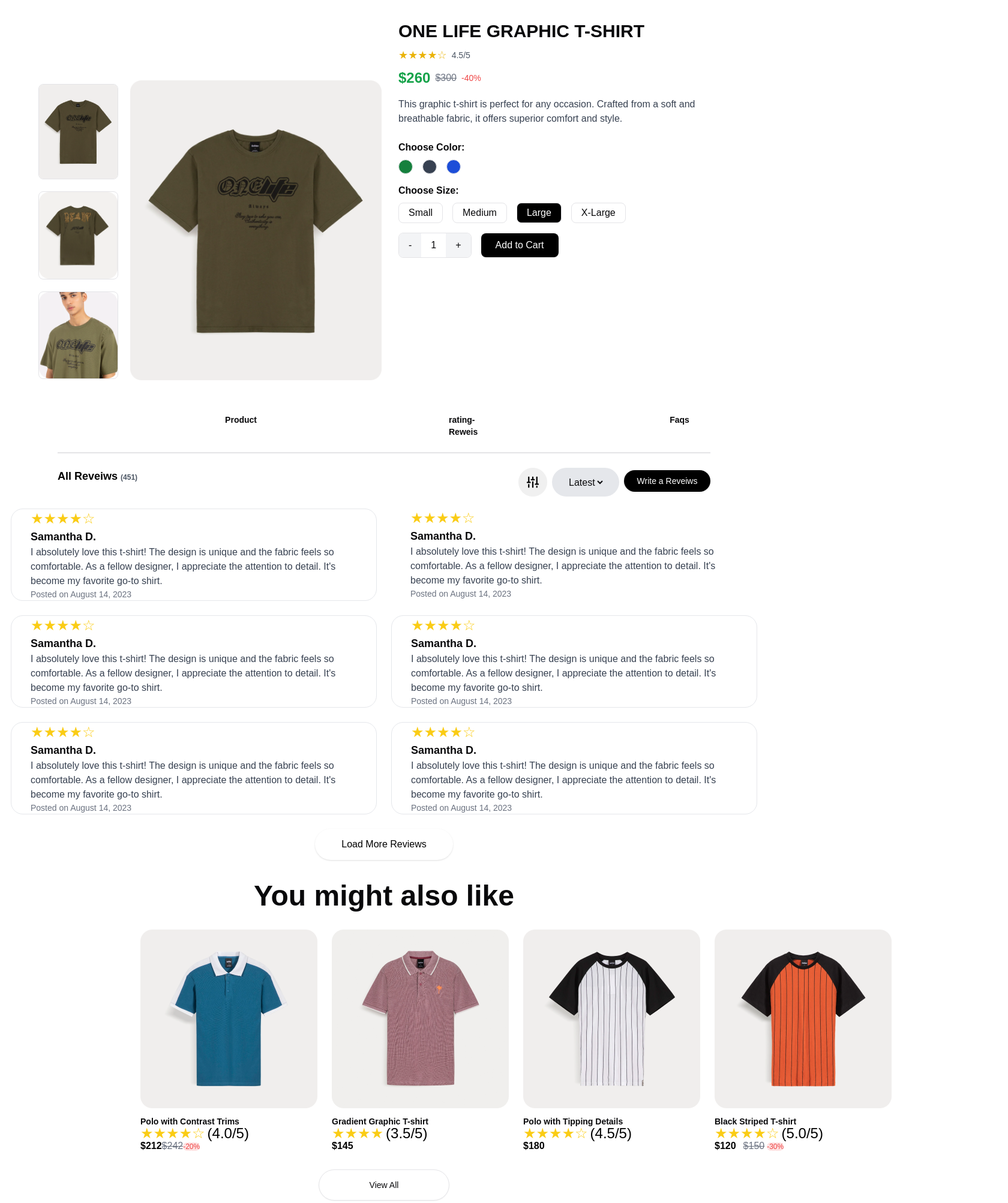
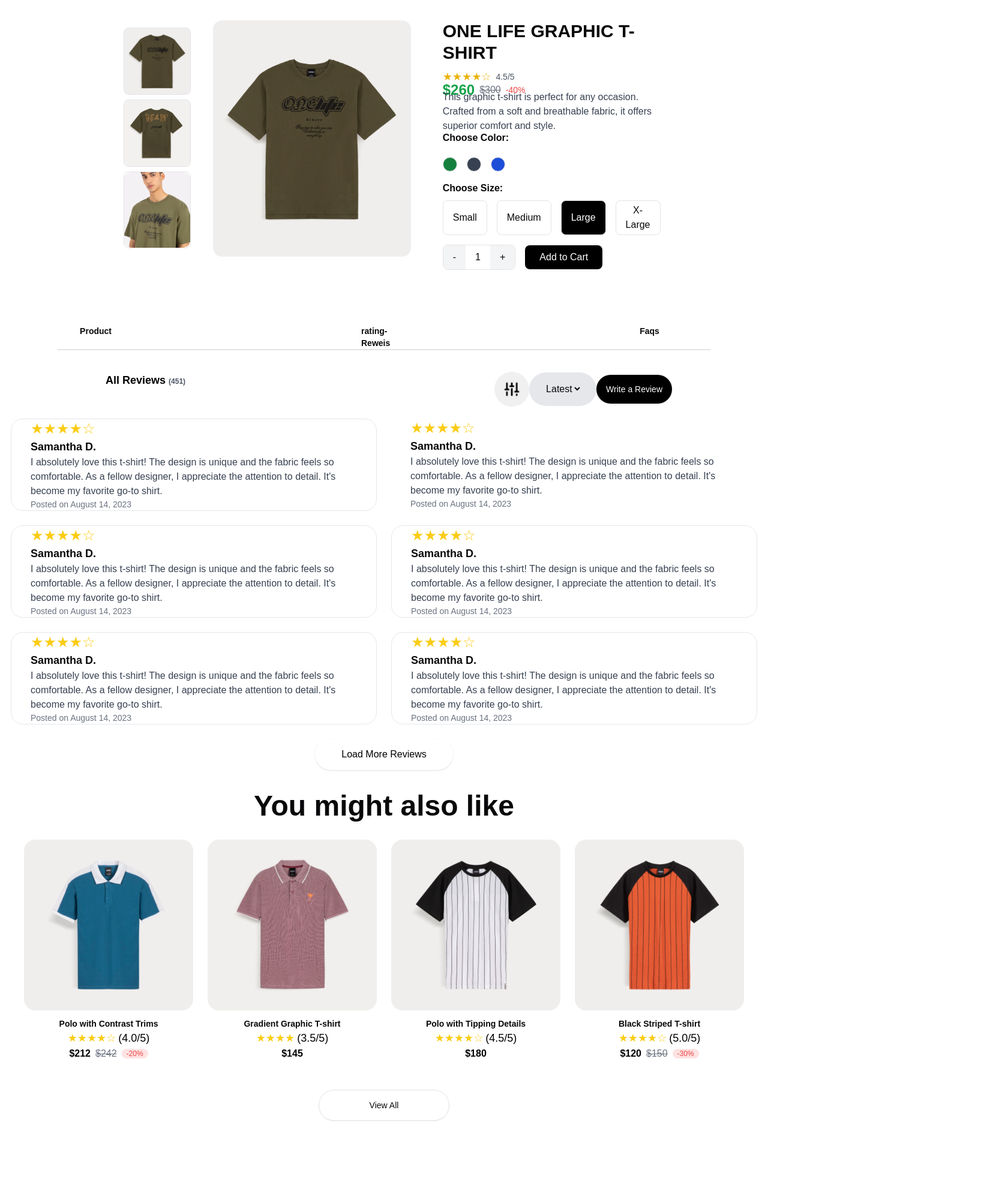
Before and after one commit to muntaha-fatima/hackathon, a Next.js app: page /shop/Men in a window 1280 px wide. Shown: the part 120-2126 px from the top of the page at 60% size, 1680 px wide, since content can reach past the window. Built offline with nearby package versions, Linux system fonts and the light colour scheme.

Commit message:
website push toh gihub

```diff
--- a/src/app/page.tsx
+++ b/src/app/page.tsx
@@ -1,43 +1,72 @@
 import { Button } from "@/components/ui/button";
+import Caurosel from'@/components/ui/layout/caurosel';
 import Image from "next/image";
 
 export default function Home() {
   return (
     <div className="bg-white pt-5 w-full min-h-screen relative">
-<div className="relative w-full h-auto animate-slideTop ">
+
+
+
+  <div className="relative bg-[#F2F0F1] flex flex-col lg:flex-col items-center text-center w-full px-4 lg:px-0">
+
+  <div className="flex flex-col items-center lg:absolute lg:top-0 lg:left-1/2 lg:-translate-x-1/2 lg:translate-y-1/2 z-10">
+    <h1 className="text-black text-2xl sm:text-3xl md:text-4xl lg:text-5xl font-extrabold leading-tight mt-4 sm:mt-6">
+      FIND CLOTHES THAT MATCH YOUR STYLE
+    </h1>
+    <p className="text-black mt-2 sm:mt-4 text-sm sm:text-base md:text-lg lg:text-xl leading-relaxed">
+      Browse through our diverse range of meticulously crafted garments,
+      designed to bring out your individuality and cater to your sense of
+      style.
+    </p>
+    <Button className="mt-4 sm:mt-6 bg-black hover:bg-gray-900 text-white font-bold rounded-full w-36 sm:w-40 md:w-48 h-10 sm:h-12 md:h-14 text-sm sm:text-base md:text-lg">
+      Shop Now
+    </Button>
+    <div className="flex mt-6 gap-4 justify-between items-center">
+      <div>
+        <h3 className="text-black text-xl font-bold">200+</h3>
+        <p className="text-black text-sm">International Brands</p>
+      </div>
+      <div>
+        <h3 className="text-black text-xl font-bold">2,000+</h3>
+        <p className="text-black text-sm">High-Quality Products</p>
+      </div>
+      <div>
+        <h3 className="text-black text-xl font-bold">30,000+</h3>
+        <p className="text-black text-sm">Happy Customers</p>
+      </div>
+    </div>
+  </div>
+
+
+  <div className=" sm:h-[400px] md:h-[500px] lg:h-[600px]">
     <Image
       src="/image/Rectangle 2.png"
       alt="profile"
       layout="responsive"
       width={1640}
       height={900}
-    className="object-cover"
+      className="object-cover flex justify-center"
     />
-  <div className="absolute inset-0 flex flex-col justify-start md:justify-center items-start text-white px-4 sm:px-8 md:px-16 lg:px-32 py-6 sm:py-12">
-    <h1 className="text-black text-2xl sm:text-3xl md:text-4xl lg:text-5xl font-extrabold leading-tight max-w-full sm:max-w-lg md:max-w-xl lg:max-w-3xl mt-4 sm:mt-6">
-      FIND CLOTHES THAT MATCH YOUR STYLE
-    </h1>
-    <p className="text-black mt-2 sm:mt-4 text-sm sm:text-base md:text-lg lg:text-xl leading-relaxed max-w-full sm:max-w-md md:max-w-lg lg:max-w-2xl">
-      Browse through our diverse range of meticulously crafted garments,
-      designed to bring out your individuality and cater to your sense of
-      style.
-    </p>
-    <Button className="mt-4 sm:mt-6 bg-black hover:bg-gray-900 text-white font-bold rounded-xl w-32 sm:w-40 md:w-48 h-10 sm:h-12 md:h-14 text-sm sm:text-base md:text-lg">
-      Shop Now
-    </Button>
   </div>
 </div>
-      <div className="bg-black py-8 grid grid-cols-2 md:grid-cols-5 gap-8 justify-items-center animate-slideTop">
+
+
+<div className="bg-black py-8 h-auto flex flex-wrap justify-center gap-8 animate-slideTop">
   {["Group (1)", "zara-logo-1 1", "gucci-logo-1 1", "prada-logo-1 1", "Group"].map(
     (logo, index) => (
+      <div
+        key={index}
+        className="flex justify-center w-[80px] sm:w-[150px] md:w-[180px] lg:w-[200px] xl:w-[250px]"
+      >
         <Image
-              key={index}
           src={`/image/${logo}.png`}
           alt={logo}
           width={150}
-              height={50}
+          height={150}
           className="object-contain"
         />
+      </div>
     )
   )}
 </div>
@@ -149,13 +178,13 @@ export default function Home() {
         <span className="text-black text-lg font-bold">Casual</span>
       </div>
     </div>
-    <div className="relative rounded-lg overflow-hidden shadow-lg w-full sm:w-[48%] md:w-[23%] lg:w-[23%]">
+    <div className="relative rounded-lg overflow-hidden w-full sm:w-[48%] md:w-[23%] lg:w-[23%]">
       <Image
         src="/image/image 13.png"
         alt="Formal"
-        width={684}
+        width={507}
         height={289}
-        className="w-full h-auto object-cover"
+        className="w-full h-full object-cover"
       />
       <div className="absolute inset-0 bg-white bg-opacity-0 flex pt-4 pl-4 justify-start">
         <span className="text-black text-lg font-bold">Formal</span>
@@ -167,9 +196,9 @@ export default function Home() {
       <Image
         src="/image/image 12.png"
         alt="Party"
-        width={698}
+        width={407}
         height={289}
-        className="w-full h-auto object-cover"
+        className="w-full h-full object-cover"
       />
       <div className="absolute inset-0 bg-white bg-opacity-0 flex pt-4 pl-4 justify-start">
         <span className="text-black text-lg font-bold">Party</span>
@@ -181,7 +210,7 @@ export default function Home() {
         alt="Gym"
         width={407}
         height={289}
-        className="w-full h-auto object-cover"
+        className="w-full h-full object-cover"
       />
       <div className="absolute inset-0 bg-white bg-opacity-0 flex pt-4 pl-4 justify-start">
         <span className="text-black text-lg font-bold">Gym</span>
@@ -190,6 +219,7 @@ export default function Home() {
   </div>
 
 </div>
+<Caurosel/>
       </div>
   );
 }
--- a/src/app/shop/Men/page.tsx
+++ b/src/app/shop/Men/page.tsx
@@ -5,102 +5,91 @@ const Men = () => {
     return (
       <div className="py-8 px-4">
 
-        <div className="max-w-6xl mx-auto grid grid-cols-3 md:grid-cols-2 gap-2 space-x-5  animate-slideLeft">
+        <div className="max-w-6xl mx-auto px-4 sm:px-6 lg:px-0 animate-slideLeft">
+  <div className="flex flex-col lg:flex-row lg:space-x-72">
 
-          <div className="flex fle/x-col items-center space-x-5">
 
-            <div className=" gap-6 mb-4  ">
-
+    <div className="flex lg:flex-col mb-5 mt-3 gap-2 lg:w-1/3 w-full lg:space-x-44 -ml-[34px]">
       <img
         src="/image/image 1.png"
         alt="Product Thumbnail"
-                width={152}
-                height={100}
-                className=" w-48 h-30 object-cover rounded-lg border cursor-pointer hover:border-black mb-5"
+        className="w-36 sm:w-40 md:w-48 lg:w-28 h-28 sm:h-28 md:h-28 lg:h-28 ml-7 lg:ml-44 object-cover rounded-lg border cursor-pointer hover:border-black"
       />
       <img
         src="/image/image 5.png"
         alt="Product Thumbnail"
-                width={152}
-                height={100}
-                className="w-48 h-30 object-cover rounded-lg border cursor-pointer hover:border-black mb-5"
+        className="w-36 sm:w-40 md:w-48 lg:w-28 h-28 sm:h-28 md:h-28 lg:h-28 object-cover rounded-lg border cursor-pointer hover:border-black"
       />
       <img
         src="/image/image 6.png"
         alt="Product Thumbnail"
-                width={152}
-                height={167}
-                className="w-56 h-30 object-cover rounded-lg border cursor-pointer hover:border-black "
+        className="w-32 sm:w-40 md:w-28 lg:w-28 h-28 sm:h-16 md:h-32 mr-28 lg:h-32 object-cover rounded-lg border cursor-pointer hover:border-black"
       />
     </div>
+
+
+    <div className="flex flex-col lg:flex-row  lg:space-x-8 ">
+      <div className="lg:w-1/2 w-full lg:-ml-40 sm:ml-36 ">
         <img
           src="/image/image 1 (1).png"
           alt="Product Main"
-              className="w-[419px] max-w-md object-cover rounded-lg transition-all duration-200 ease-in-out hover:shadow-lg mb-4 md:mb-5"
+          className="w-full sm:w-[300px] md:w-[250px] lg:w-[330px] mr-72 object-cover rounded-lg transition-all duration-200 ease-in-out hover:shadow-lg"
         />
       </div>
-          <div className="flex flex-col">
+
+
+      <div className="lg:w-1/2 w-full flex flex-col justify-center mb-80 lg:mb-60">
         <h1 className="text-2xl md:text-3xl font-bold mb-2">
           ONE LIFE GRAPHIC T-SHIRT
         </h1>
-            <div className="flex items-center mb-2">
+        <div className="flex items-center -mb-2">
           <span className="text-yellow-500 text-lg">★★★★☆</span>
           <span className="ml-2 text-sm text-gray-600">4.5/5</span>
         </div>
-            <div className="flex items-center mb-4">
+        <div className="flex items-center -mb-4">
           <span className="text-2xl font-bold text-green-600 mr-2">$260</span>
           <span className="line-through text-gray-500 mr-2">$300</span>
           <span className="text-red-500 text-sm">-40%</span>
         </div>
-
-
-            <p className="text-gray-700 mb-6">
-              This graphic t-shirt is perfect for any occasion. Crafted from a
-              soft and breathable fabric, it offers superior comfort and style.
+        <p className="text-gray-700 -mb-1">
+          This graphic t-shirt is perfect for any occasion. Crafted from a soft and breathable fabric, it offers superior comfort and style.
         </p>
 
         <div className="mb-4">
-              <p className="font-semibold mb-2">Choose Color:</p>
+          <p className="font-semibold mb-5">Choose Color:</p>
           <div className="flex gap-4">
             <span className="w-6 h-6 bg-green-700 rounded-full border cursor-pointer hover:scale-110 transition-transform"></span>
             <span className="w-6 h-6 bg-gray-700 rounded-full border cursor-pointer hover:scale-110 transition-transform"></span>
             <span className="w-6 h-6 bg-blue-700 rounded-full border cursor-pointer hover:scale-110 transition-transform"></span>
           </div>
         </div>
+
         <div className="mb-4">
           <p className="font-semibold mb-2">Choose Size:</p>
           <div className="flex gap-4">
-                <button className="border rounded-lg px-4 py-1 hover:bg-gray-200">
-                  Small
-                </button>
-                <button className="border rounded-lg px-4 py-1 hover:bg-gray-200">
-                  Medium
-                </button>
-                <button className="border rounded-lg px-4 py-1 bg-black text-white">
-                  Large
-                </button>
-                <button className="border rounded-lg px-4 py-1 hover:bg-gray-200">
-                  X-Large
-                </button>
+            <button className="border rounded-lg px-4 py-1 hover:bg-gray-200">Small</button>
+            <button className="border rounded-lg px-4 py-1 hover:bg-gray-200">Medium</button>
+            <button className="border rounded-lg px-4 py-1 bg-black text-white">Large</button>
+            <button className="border rounded-lg px-4 py-1 hover:bg-gray-200">X-Large</button>
           </div>
         </div>
+
         <div className="flex items-center gap-4">
           <div className="flex items-center border rounded-lg overflow-hidden">
-                <button className="px-4 py-2 bg-gray-100 hover:bg-gray-200">
-                  -
-                </button>
+            <button className="px-4 py-2 bg-gray-100 hover:bg-gray-200">-</button>
             <span className="px-4">1</span>
-                <button className="px-4 py-2 bg-gray-100 hover:bg-gray-200">
-                  +
-                </button>
+            <button className="px-4 py-2 bg-gray-100 hover:bg-gray-200">+</button>
           </div>
-              <button className="bg-black text-white px-6 py-2 rounded-lg hover:bg-gray-800">
-                Add to Cart
-              </button>
+          <button className="bg-black text-white px-6 py-2 rounded-lg hover:bg-gray-800">Add to Cart</button>
+        </div>
+      </div>
+    </div>
     </div>
 
-            <section className="p-6 mt-56 mr-96 ml-7">
-              <div className="flex justify-center space-x-72 gap-8">
+    </div>
+
+            <section className="p-56 -mt-96  -ml-12 ">
+              <div className="flex justify-center space-x-2 md:space-x-96 gap-8">
         <h2 className="text-sm font-bold  text-center pt-3 ">Product</h2>
         <h3 className="text-sm font-semibold  pt-3">rating-Reweis</h3>
 
@@ -110,28 +99,39 @@ const Men = () => {
           </div>
 
       </section>
-      </div>
 
-  </div>
-  <div className="border-b-2 bg-black mx-20 ">
-  </div>
-<div className="flex justify-between pt-6">
-  <h4 className="text-black font-bold text-lg ml-20 ">All Reveiws <span className="text-xs text-gray-600">(451)</span></h4>
-  <div className="flex mr-20">
+  <div className="border-b-2 bg-black mx-6 sm:mx-20 -mt-56"></div>
+
+<div className="flex justify-between gap-16 mt-9">
+  <h4 className="text-black font-bold text-lg lg:ml-40 sm:ml-11">
+    All Reviews <span className="text-xs text-gray-600 ">(451)</span>
+  </h4>
+
+  <div className="flex items-center lg:px-16">
     <div>
       <Image
         src="/image/Frame 19.png"
         alt="Product Thumbnail"
-      width={48}
-      height={48}
+        width={58}
+        height={58}
       />
     </div>
-  <div className="flex justify-end pt-2 bg-gray-200  px-6 py-2 ml-2 mr-2 rounded-[62px]">
-  <select className="bg-gray-200"><option><Button className="px-6 py-2 rounded-[62px] hover:bg-gray-800">Latest</Button></option></select>  </div>
-  <div className="mt-1"><Button className="bg-black text-white px-6 py-2 rounded-[62px] hover:bg-gray-800 w-36 ">Write a Reveiws</Button>
+
+    <div className="bg-gray-200 px-6 py-4 lg:rounded-full hidden lg:block">
+      <select className="bg-gray-200 ">
+        <option>Latest</option>
+      </select>
+    </div>
+
+
+    <div className="">
+      <Button className="bg-black text-white lg:mr-20 sm:mr-10 lg:px-4  py-6 rounded-full hover:bg-gray-800 ">
+        Write a Review
+      </Button>
     </div>
   </div>
 </div>
+
   <div className="animate-slideRight">
 
 
@@ -206,83 +206,82 @@ const Men = () => {
 <Button className="bg-white text-black px-6 py-2 font-medium text-base rounded-[62px] hover:bg-gray-100 w-[230px] h-[52px] ">Load More Reviews</Button>
 </div>
 <section className="p-6 animate-slideBottom">
-        <h2 className="text-5xl font-bold mb-7r text-center pt-3 mb-8">You might also like</h2>
-        <div className="w-[1640px] md:[1700px] h-[152px] md:pb-[100px] flex flex-col gap-6 justify-center md:flex-row">
-         <div >
+  <h2 className="text-3xl md:text-5xl font-bold text-center pt-3 mb-8">You might also like</h2>
+  <div className="flex flex-col md:flex-row gap-6 justify-center items-center">
+
+    <div className="flex flex-col items-center w-full md:w-auto">
       <Image
         src="/image/Frame 2.png"
         alt="Travel"
         width={295}
         height={150}
-              className="transition-all duration-200 ease-in-out hover:shadow-lg"
+        className="w-full md:w-auto transition-all duration-200 ease-in-out hover:shadow-lg"
       />
-        <h3 className="text-sm font-semibold w-[225px] pt-3">Polo with Contrast Trims</h3>
-
-        <div className="stars flex items-center text-yellow-400 text-2xl gap-1 w-[150px] h-[19px]">
-          ★★★★☆ <span className="text-black"> (4.0/5)</span>
+      <h3 className="text-sm font-semibold text-center pt-3">Polo with Contrast Trims</h3>
+      <div className="stars flex items-center text-yellow-400 text-lg gap-1">
+        ★★★★☆ <span className="text-black">(4.0/5)</span>
       </div>
+      <div className="flex items-center gap-2">
         <span className="text-black font-bold">$212</span>
         <span className="line-through text-gray-500">$242</span>
-          <span className="text-xs text-red-500 bg-red-100 rounded-lg">-20%
-</span>
+        <span className="text-xs text-red-500 bg-red-100 rounded-lg px-2">-20%</span>
+      </div>
     </div>
 
 
-          <div className="relative">
+    <div className="flex flex-col items-center w-full md:w-auto">
       <Image
         src="/image/Frame 3.png"
         alt="Health"
         width={295}
         height={150}
-              className="transition-all duration-200 ease-in-out hover:shadow-lg"
+        className="w-full md:w-auto transition-all duration-200 ease-in-out hover:shadow-lg"
       />
-             <h3 className="text-sm font-semibold w-[225px] pt-3">Gradient Graphic T-shirt</h3>
-
-
-        <div className="stars flex items-center text-yellow-400 text-2xl gap-1 w-[150px] h-[19px]">
-          ★★★★ <span className="text-black"> (3.5/5)</span>
+      <h3 className="text-sm font-semibold text-center pt-3">Gradient Graphic T-shirt</h3>
+      <div className="stars flex items-center text-yellow-400 text-lg gap-1">
+        ★★★★ <span className="text-black">(3.5/5)</span>
       </div>
       <span className="text-black font-bold">$145</span>
+    </div>
 
-           </div>
-          <div className="relative">
+    <div className="flex flex-col items-center w-full md:w-auto">
       <Image
         src="/image/Frame 1.png"
         alt="Sport"
         width={295}
         height={150}
-              className="transition-all duration-200 ease-in-out hover:shadow-lg"
+        className="w-full md:w-auto transition-all duration-200 ease-in-out hover:shadow-lg"
       />
-             <h3 className="text-sm font-semibold w-[225px] pt-3">Polo with Tipping Details</h3>
+      <h3 className="text-sm font-semibold text-center pt-3">Polo with Tipping Details</h3>
+      <div className="stars flex items-center text-yellow-400 text-lg gap-1">
+        ★★★★☆ <span className="text-black">(4.5/5)</span>
+      </div>
+      <span className="text-black font-bold">$180</span>
+    </div>
 
 
-        <div className="stars flex items-center text-yellow-400 text-2xl gap-1 w-[150px] h-[19px]">
-          ★★★★☆ <span className="text-black"> (4.5/5)</span>
-        </div>
-        <span className="text-black font-bold">$180</span>
-
-</div>
-          <div>
+    <div className="flex flex-col items-center w-full md:w-auto">
       <Image
         src="/image/Frame 38.png"
         alt="Health and Fitness"
         width={295}
         height={150}
-              className="transition-all duration-200 ease-in-out hover:shadow-lg"
+        className="w-full md:w-auto transition-all duration-200 ease-in-out hover:shadow-lg"
       />
-             <h3 className="text-sm font-semibold w-[225px] pt-3">Black Striped T-shirt</h3>
-
-
-        <div className="stars flex items-center text-yellow-400 text-2xl gap-1 w-[150px] h-[19px]">
-          ★★★★☆ <span className="text-black"> (5.0/5)</span>
+      <h3 className="text-sm font-semibold text-center pt-3">Black Striped T-shirt</h3>
+      <div className="stars flex items-center text-yellow-400 text-lg gap-1">
+        ★★★★☆ <span className="text-black">(5.0/5)</span>
       </div>
+      <div className="flex items-center gap-2">
         <span className="text-black font-bold">$120</span>
-          <span className="line-through text-gray-500 pl-3 pr-1">$150</span>
-          <span className="text-xs text-red-500 bg-red-100 rounded-lg">-30%</span>
+        <span className="line-through text-gray-500">$150</span>
+        <span className="text-xs text-red-500 bg-red-100 rounded-lg px-2">-30%</span>
+      </div>
     </div>
   </div>
 </section>
-<div className="flex justify-center mt-56  animate-pulse">
+
+<div className="flex justify-center mt-6  animate-pulse">
 <Button variant={"outline"} className="rounded-[64px] w-[218px] h-[52px]">View All</Button>
 </div>
   </div>
--- a/src/components/ui/layout/Footer.tsx
+++ b/src/components/ui/layout/Footer.tsx
@@ -93,6 +93,7 @@ export default function Footer() {
         &copy; 2024 Seerat Fatima. All rights reserved.
       </div>
       <div className="flex justify-end -mt-5 ">
+
       <Image
 src="/image/Badge.png"
 alt="proflie"
--- a/src/components/ui/layout/caurosel.tsx
+++ b/src/components/ui/layout/caurosel.tsx
@@ -8,7 +8,7 @@ const Testimonials = () => {
       name: "Sarah M.",
       verified: true,
       review:
-        "I’m blown away by the quality and style of the clothes I received from ShopCo. From casual wear to elegant dresses, every piece I’ve bought has exceeded my expectations.",
+        "I&apos;m blown away by the quality and style of the clothes I received from ShopCo. From casual wear to elegant dresses, every piece I&apos;ve bought has exceeded my expectations.",
     },
     {
       stars: 5,
@@ -22,7 +22,7 @@ const Testimonials = () => {
       name: "James L.",
       verified: true,
       review:
-        "As someone who’s always on the lookout for unique fashion pieces, I’m thrilled to have stumbled upon ShopCo. The selection of clothes is not only diverse but also on-point with the latest trends.",
+        "As someone who&apos;s always on the lookout for unique fashion pieces, I&apos;m thrilled to have stumbled upon ShopCo. The selection of clothes is not only diverse but also on-point with the latest trends.",
     },
     {
       stars: 4,
```
Lines whose indentation alone changed are shown as unchanged.
